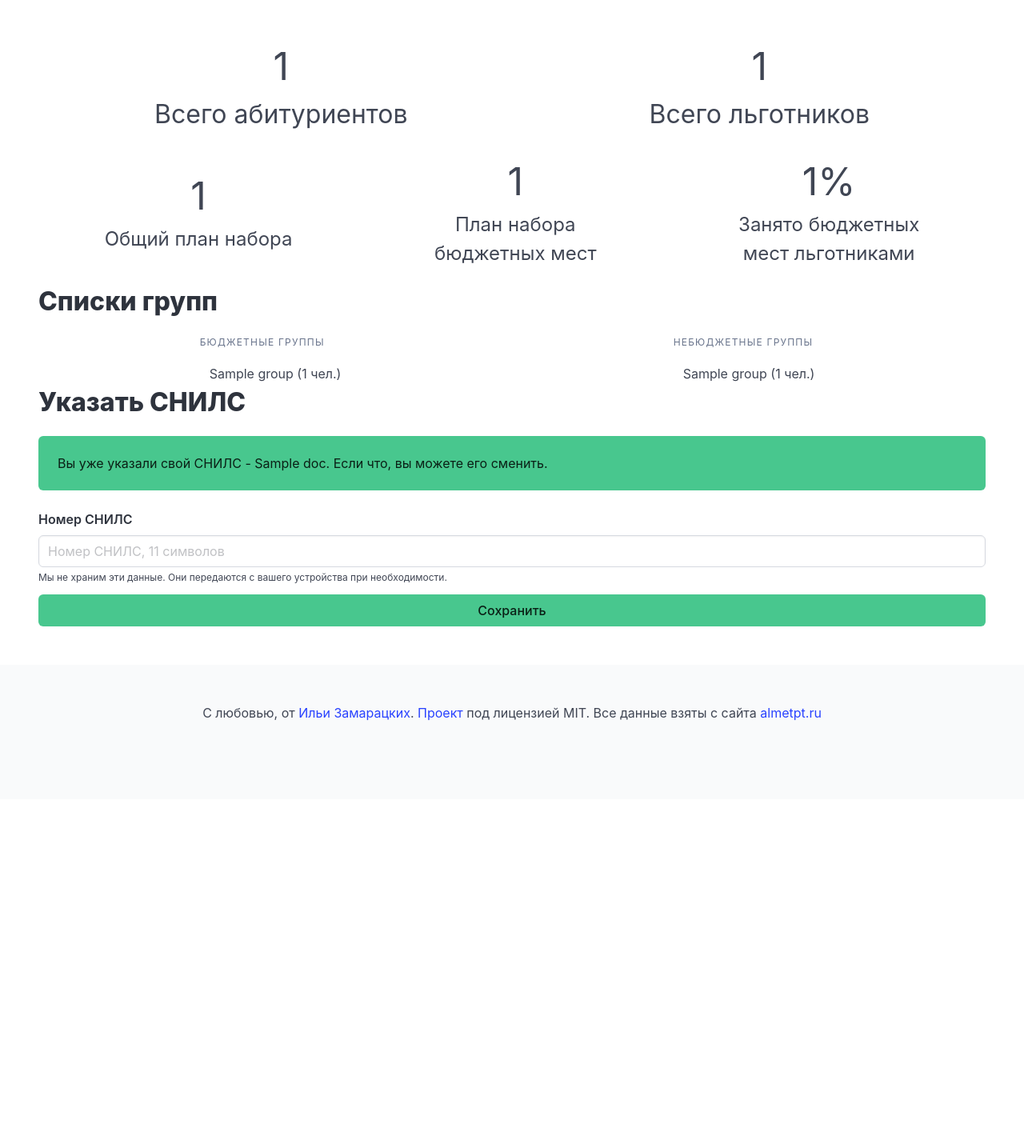
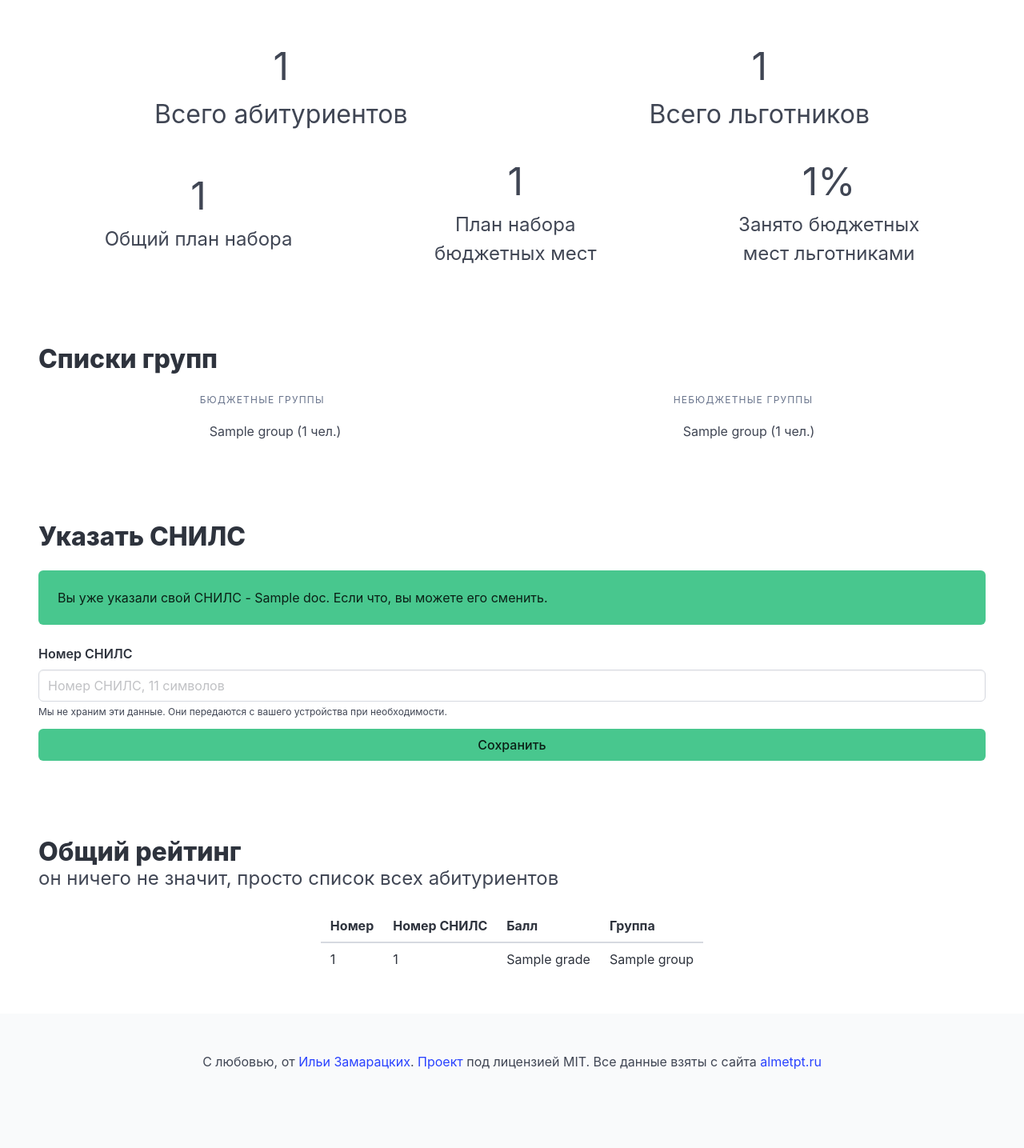
Before and after one commit to mrtstg/apt-tracker, a Python web app: template templates/index.html in a window 1280 px wide. Shown: the part 53-1488 px from the top of the page at 80% size. Before the commit the page ends 954 px from the top, so only its background shows below. Run offline with Jinja, Linux system fonts and the light colour scheme; the template is opened without the code that fills it: most values are stand-ins (such as "Sample title", 1, 10 or a date in 2020).

Commit message:
feat: added total rating for fun and cleared out crossed students from stats

```diff
--- a/src/models.py
+++ b/src/models.py
@@ -47,7 +47,7 @@ class GroupInfo(BaseModel):
                 students=list(
                     filter(
                         lambda x: x is not None,
-                        map(lambda x: Student.read(x), data["out"]),
+                        map(lambda x: Student.read(x, data["group"]["Name"]), data["out"]),
                     )
                 ),  # type: ignore
             )
@@ -61,15 +61,17 @@ class Student(BaseModel):
     doc_number: str
     benefit: bool = False
     crossed: bool = False
+    group: str | None = None
 
     @staticmethod
-    def read(data: list[Any]) -> Student | None:
+    def read(data: list[Any], group: str | None = None) -> Student | None:
         try:
             return Student(
                 grade=data[2],
                 doc_number=data[1],
                 benefit=data[0] == 1,
                 crossed=data[3] == 1 or data[3] == "1",
+                group=group
             )
         except Exception as e:
             logging.error("Failed to parse Student: %s" % str(e))
--- a/src/server.py
+++ b/src/server.py
@@ -74,6 +74,10 @@ async def index(
     group_infos = await parser.get_groups_info_cached(r, [i.id for i in groups])
     # точно распаршеные группы
     filtered_info: list[GroupInfo] = list(filter(lambda x: x is not None, group_infos))  # type: ignore
+    for group_index, group in enumerate(filtered_info):
+        filtered_info[group_index].students = list(
+            filter(lambda x: not x.crossed, group.students)
+        )
     if len(group_infos) != len(filtered_info):
         return generate_error(
             "Не удалось получить полную информацию о группах с сайта. Попробуйте позже."
@@ -109,6 +113,7 @@ async def index(
     # всего льготников
     total_benefits = len(list(filter(lambda x: x.benefit, all_students)))
     benefits_percentage = round(budget_benefits / total_budget_plan, 2)
+    all_students.sort(key=lambda x: x.grade, reverse=True)
     resp = render_template(
         "index.html",
         total_students=total_students,
@@ -119,6 +124,7 @@ async def index(
         budget_groups=budget_groups,
         non_budget_groups=non_budget_groups,
         doc=doc if docq is None else docq,
+        all_students=all_students,
     )
     if docq is not None:
         resp.set_cookie("doc", docq, max_age=34560000)
--- a/templates/index.html
+++ b/templates/index.html
@@ -51,6 +51,8 @@
         </div>
         {% endif %}
     </nav>
+</section>
+<section class="section">
     <h2 class="title is-3"> Списки групп </h2>
     <div class="is-flex is-flex-direction-row is-flex-wrap-wrap is-fullwidth is-justify-content-space-around">
         {% if budget_groups %}
@@ -74,6 +76,8 @@
         </aside>
         {% endif %}
     </div>
+</section>
+<section class="section">
     <h2 class="title is-3"> Указать СНИЛС </h2>
     {% if doc == None %}
     <div class="notification is-primary">
@@ -93,5 +97,33 @@
         <button class="button mt-3 is-success is-fullwidth"> Сохранить </button>
     </form>
 </section>
-
+<section class="section">
+    <h2 class="title is-3"> Общий рейтинг </h2>
+    <h3 class="subtitle is-4"> он ничего не значит, просто список всех абитуриентов </h3>
+    <table class="table mx-auto is-centered">
+        <thead>
+            <tr>
+                <th> Номер </th>
+                <th> Номер СНИЛС </th>
+                <th> Балл </th>
+                <th> Группа </th>
+            </tr>
+        </thead>
+        <tbody>
+            {% for student in all_students %}
+                {% if doc == student.doc_number %}
+                    {% set row_class="is-selected" %}
+                {% else %}
+                    {% set row_class="" %}
+                {% endif %}
+                <tr class="{{ row_class }}">
+                    <td> {{ loop.index }} </td>
+                    <td> {{ student.doc_number }} </td>
+                    <td> {{ student.grade }} </td>
+                    <td> {{ student.group }}</td>
+                </tr>
+            {% endfor %}
+        </tbody>
+    </table>
+</section>
 {% endblock %}
```
